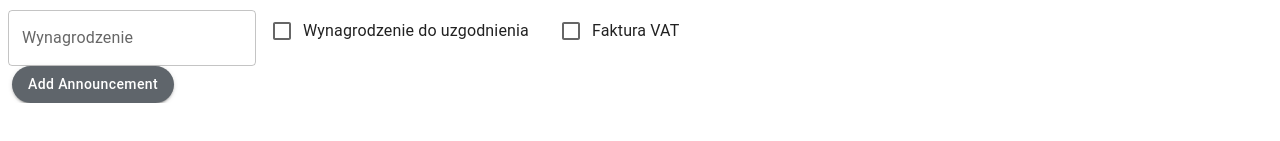
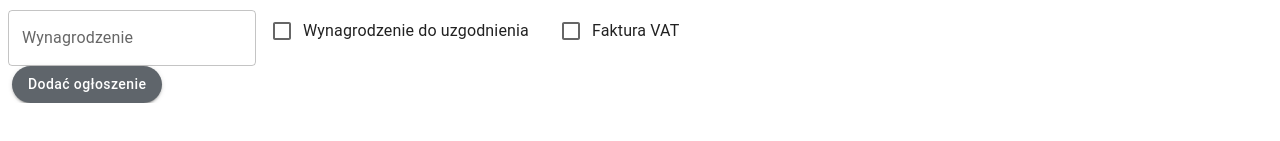
Before and after one commit to InnaAnatoliivna/frontend-app, a Next.js app: page /offers/create in a window 1280 px wide. Shown: the part 455-596 px from the top of the page. Built offline with nearby package versions, Linux system fonts and the light colour scheme; no server answers.

Commit message:
Update AddOffersForm.jsx

```diff
--- a/src/app/components/AddOffersForm/AddOffersForm.jsx
+++ b/src/app/components/AddOffersForm/AddOffersForm.jsx
@@ -361,7 +361,7 @@ const AddOffersForm = () => {
                         />
                     </Grid>
                 </Grid>
-                <Button type="submit" variant="contained" color="primary">Add Announcement</Button>
+                <Button type="submit" variant="contained" color="primary">Dodać ogłoszenie</Button>
             </form>
         </Container>
     );
```
